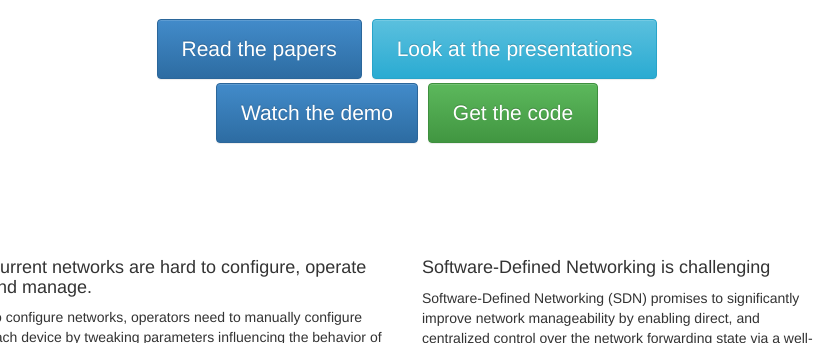
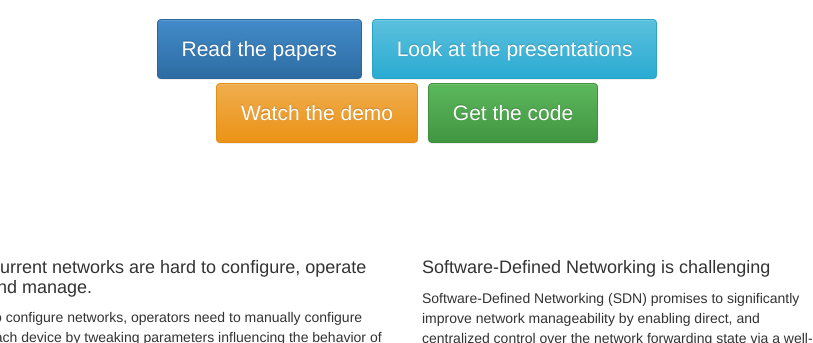
Before and after one commit to Fibbing/fibbing.github.io, a plain HTML site: page index.html in a window 1280 px wide. Shown: the part 773-1116 px from the top of the page, without its empty margins (233-1046 px from the left). Drawn offline with nearby package versions, Linux system fonts and the light colour scheme.

Commit message:
Update index.html

```diff
--- a/index.html
+++ b/index.html
@@ -49,7 +49,7 @@
         <p class="text-center">
           <a class="btn btn-primary" href="#papers" role="button">Read the papers</a>
           <a class="btn btn-info" href="#presentations" role="button">Look at the presentations</a><br/>
-          <a class="btn btn-primary" data-toggle="modal" data-target="#videoModal" role="button">Watch the demo</a>
+          <a class="btn btn-warning" data-toggle="modal" data-target="#videoModal" role="button">Watch the demo</a>
           <a class="btn btn-success" href="https://github.com/fibbing/" role="button">Get the code</a>
         </p>
       </div>
```
